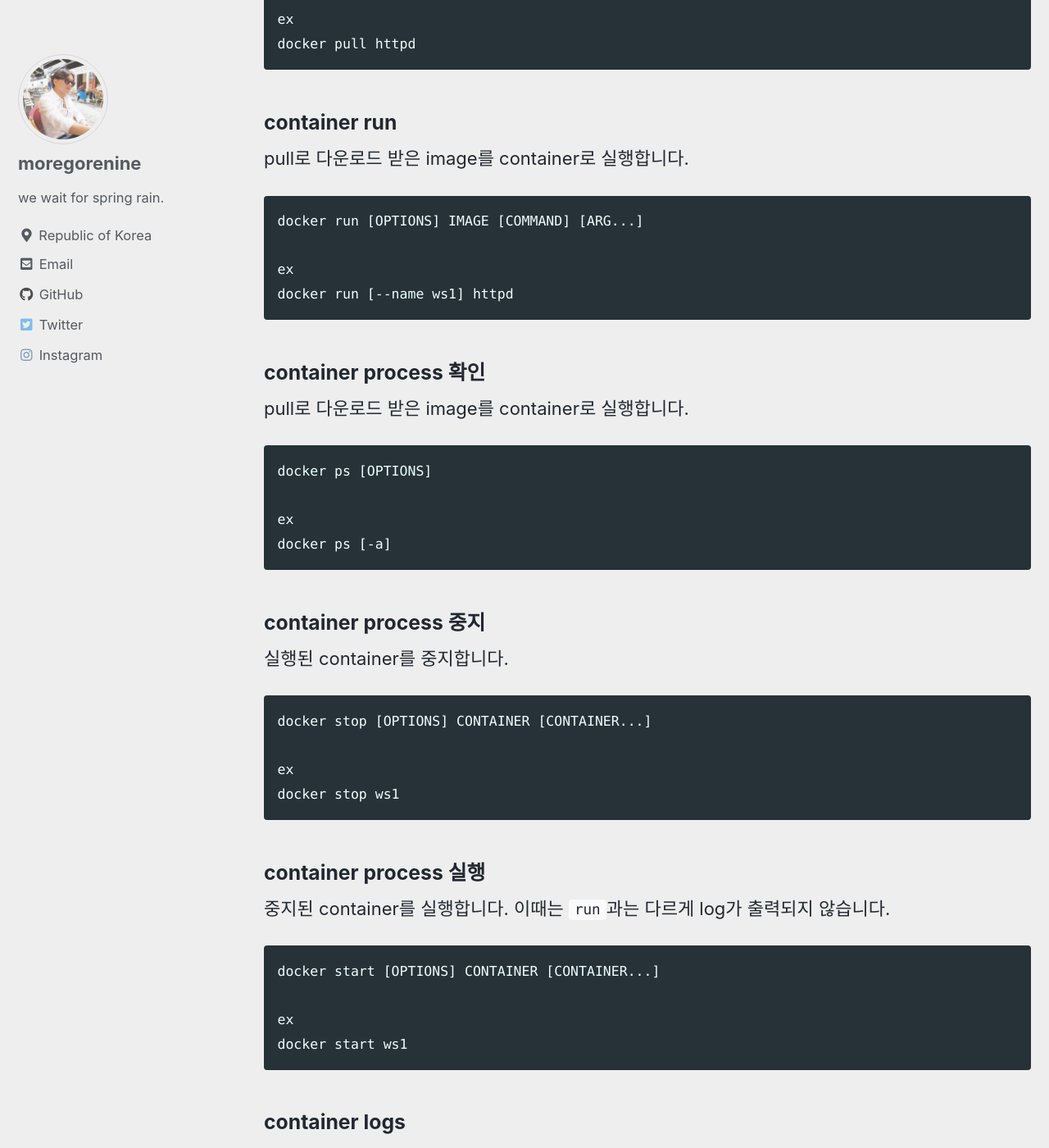
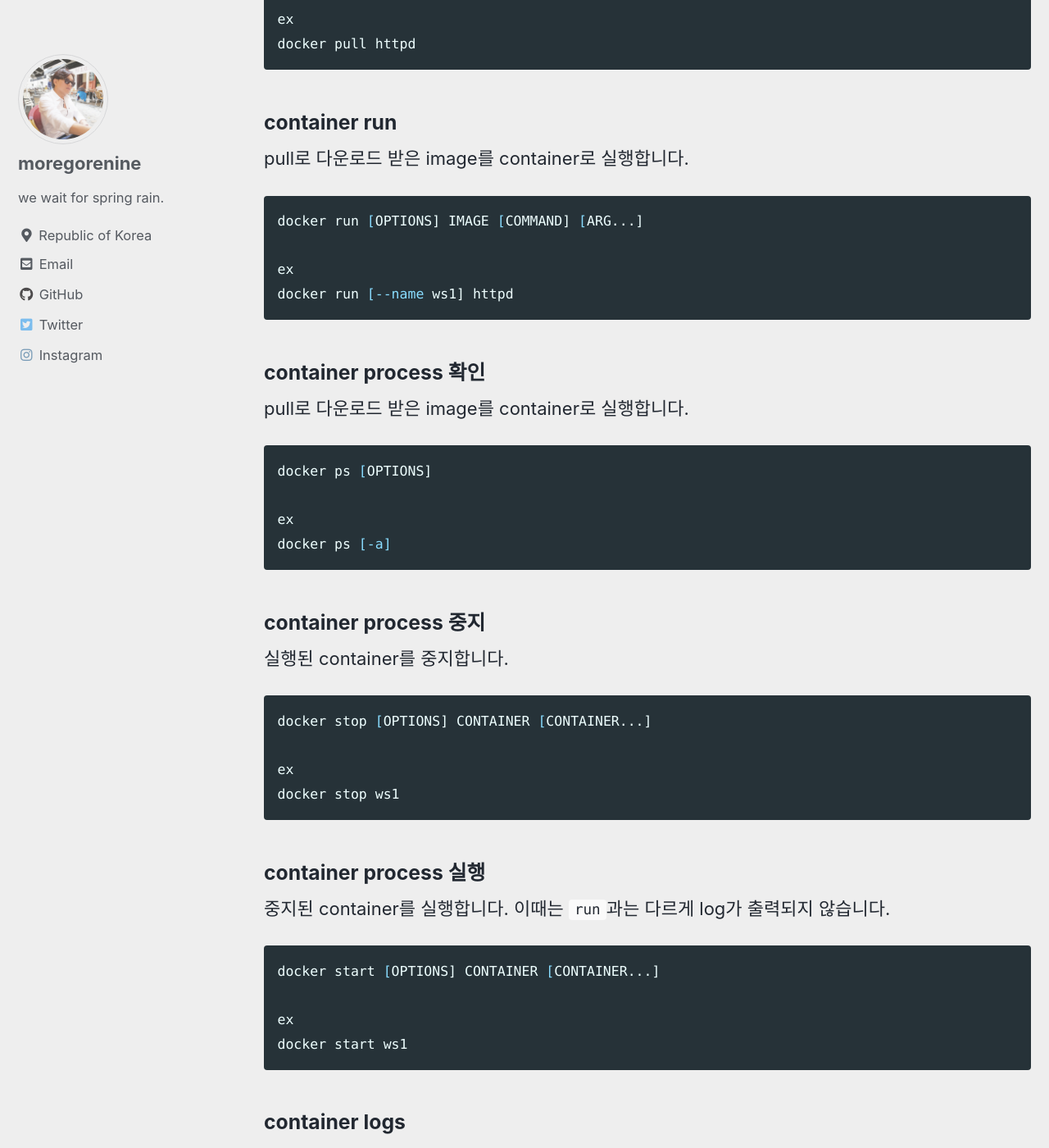
Before and after one commit to moregorenine/moregorenine.github.io, a Jekyll site: the page built from _posts/docker/2023-5-4-docker.md, in a window 1280 px wide and 1400 px high, scrolled down 1063 px. Shown: the whole window at 82% size. Built offline with Jekyll 4.4.1, drawn with Linux system fonts in a browser that asks for light colours; cached includes are drawn as plain includes; comment, search, counter and statistics services are not loaded; some of the changed text lies outside the part shown.

Commit message:
Update 2023-5-4-docker.md

````diff
--- a/_posts/docker/2023-5-4-docker.md
+++ b/_posts/docker/2023-5-4-docker.md
@@ -16,7 +16,7 @@ toc_sticky: true
 ## Docker CLI
 ### image pull
 <https://hub.docker.com/> 에서 image를 다운로드 받습니다.
-```docker
+```sh
 docker pull [OPTIONS] NAME[:TAG|@DIGEST]
 
 ex
@@ -25,7 +25,7 @@ docker pull httpd
 
 ### container run
 pull로 다운로드 받은 image를 container로 실행합니다.
-```docker
+```sh
 docker run [OPTIONS] IMAGE [COMMAND] [ARG...]
 
 ex
@@ -34,7 +34,7 @@ docker run [--name ws1] httpd
 
 ### container process 확인
 pull로 다운로드 받은 image를 container로 실행합니다.
-```docker
+```sh
 docker ps [OPTIONS]
 
 ex
@@ -43,7 +43,7 @@ docker ps [-a]
 
 ### container process 중지
 실행된 container를 중지합니다.
-```docker
+```sh
 docker stop [OPTIONS] CONTAINER [CONTAINER...]
 
 ex
@@ -53,7 +53,7 @@ docker stop ws1
 ### container process 실행
 중지된 container를 실행합니다.
 이때는 `run`과는 다르게 log가 출력되지 않습니다.
-```docker
+```sh
 docker start [OPTIONS] CONTAINER [CONTAINER...]
 
 ex
@@ -62,7 +62,7 @@ docker start ws1
 
 ### container logs
 `start`된 container의 log를 출력합니다.
-```docker
+```sh
 docker logs [OPTIONS] CONTAINER
 
 ex
@@ -71,7 +71,7 @@ docker logs [-f] ws1
 
 ### container 삭제
 container를 삭제합니다.
-```docker
+```sh
 docker rm [OPTIONS] CONTAINER [CONTAINER...]
 
 ex
@@ -80,7 +80,7 @@ docker rm ws1
 
 ### image 삭제
 container를 삭제합니다.
-```docker
+```sh
  docker rmi [OPTIONS] IMAGE [IMAGE...]
 
 ex
````
